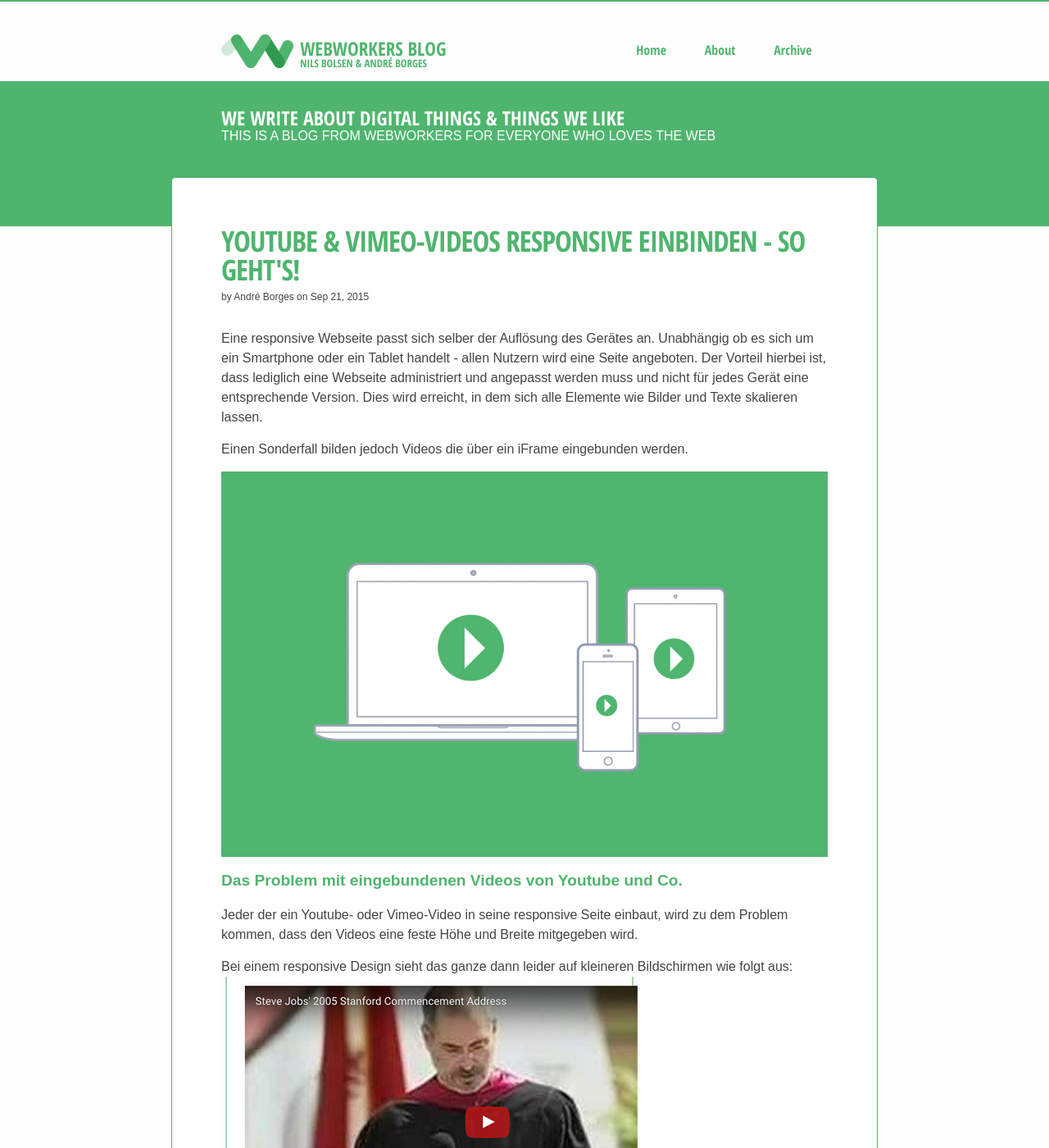
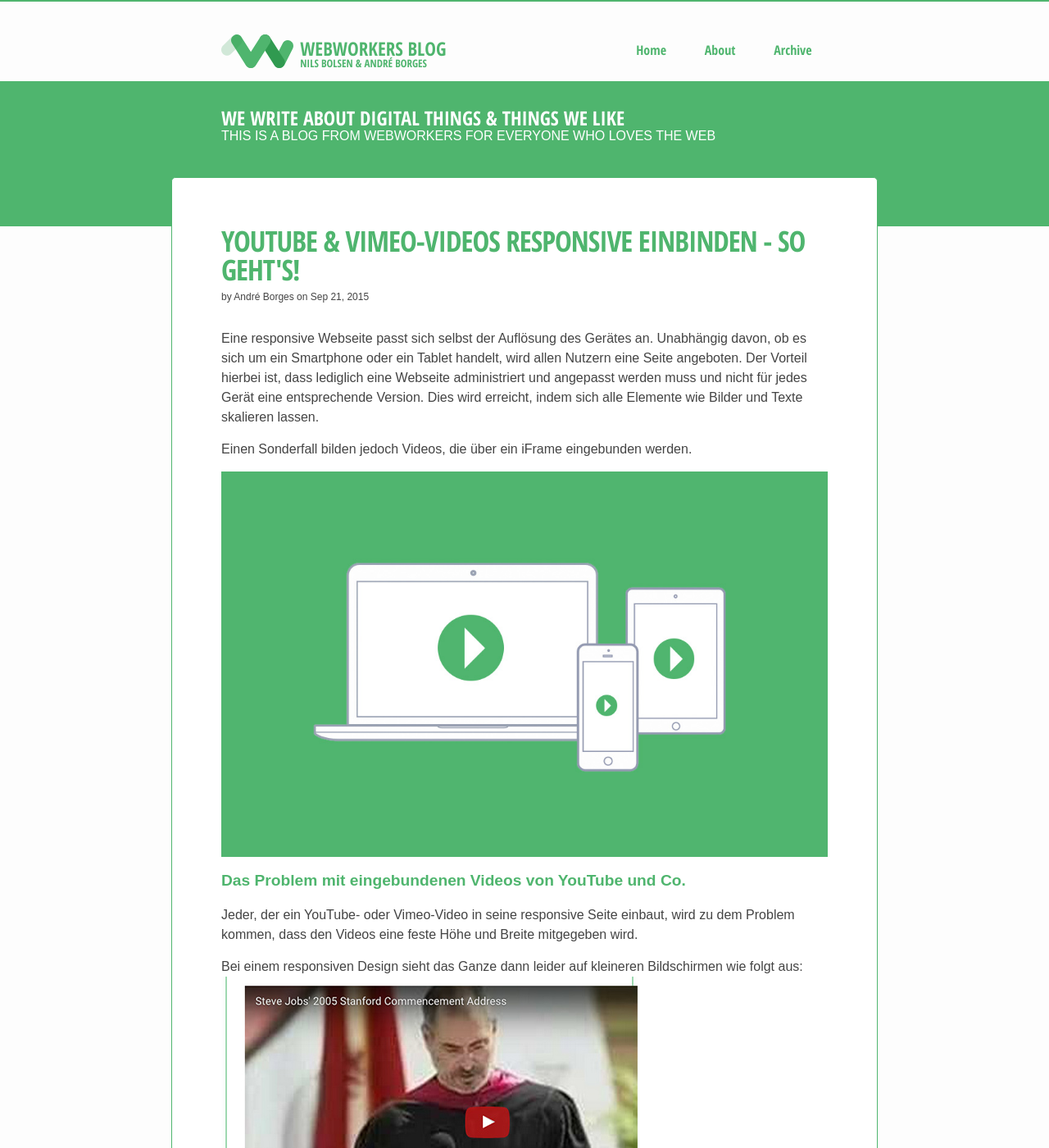
Before and after one commit to webwb/webwb.github.io, a Jekyll site: the page built from _posts/2015-09-21-responsiv-design-embedded-videos.md, in a window 1280 px wide and 1400 px high. Shown: the whole window at 82% size. Built offline with Jekyll 4.4.1, drawn with Linux system fonts in a browser that asks for light colours; comment, search, counter and statistics services are not loaded; some of the changed text lies outside the part shown.

Commit message:
Updated 2015-09-21-responsiv-design-embedded-videos.md

```diff
--- a/_posts/2015-09-21-responsiv-design-embedded-videos.md
+++ b/_posts/2015-09-21-responsiv-design-embedded-videos.md
@@ -9,26 +9,27 @@
 ---
 
 
-Eine responsive Webseite passt sich selber der Auflösung des Gerätes an. Unabhängig ob es sich um ein Smartphone oder ein Tablet handelt - allen Nutzern wird eine Seite angeboten. Der Vorteil hierbei ist, dass lediglich eine Webseite administriert und angepasst werden muss und nicht für jedes Gerät eine entsprechende Version. Dies wird erreicht, in dem sich alle Elemente wie Bilder und Texte skalieren lassen.
 
-Einen Sonderfall bilden jedoch Videos die über ein iFrame eingebunden werden.
+Eine responsive Webseite passt sich selbst der Auflösung des Gerätes an. Unabhängig davon, ob es sich um ein Smartphone oder ein Tablet handelt, wird allen Nutzern eine Seite angeboten. Der Vorteil hierbei ist, dass lediglich eine Webseite administriert und angepasst werden muss und nicht für jedes Gerät eine entsprechende Version. Dies wird erreicht, indem sich alle Elemente wie Bilder und Texte skalieren lassen.
+
+Einen Sonderfall bilden jedoch Videos, die über ein iFrame eingebunden werden.
 
 ![Responsivevideos]({{site.baseurl}}/images/responsiveteaser.jpg)
 
 
-## Das Problem mit eingebundenen Videos von Youtube und Co.
-Jeder der ein Youtube- oder Vimeo-Video in seine responsive Seite einbaut, wird zu dem Problem kommen, dass den Videos eine feste Höhe und Breite mitgegeben wird.
+## Das Problem mit eingebundenen Videos von YouTube und Co.
+Jeder, der ein YouTube- oder Vimeo-Video in seine responsive Seite einbaut, wird zu dem Problem kommen, dass den Videos eine feste Höhe und Breite mitgegeben wird.
 
-Bei einem responsive Design sieht das ganze dann leider auf kleineren Bildschirmen wie folgt aus:
+Bei einem responsiven Design sieht das Ganze dann leider auf kleineren Bildschirmen wie folgt aus:
 ![Embedded Video nicht responsive]({{site.baseurl}}/images/videononresponsiv.jpg)
 
 ## Die "umständliche" CSS Lösung
-Im Beitrag ["Creating Intrinsic Ratios for Video"](http://alistapart.com/article/creating-intrinsic-ratios-for-video) von Thierry Koblentz wird ausführlich erläutert wie mithilfe von prozentualem padding ein responsives Verhalten von eingebundenen externen Videos geschaffen wird.
+Im Beitrag ["Creating Intrinsic Ratios for Video"](http://alistapart.com/article/creating-intrinsic-ratios-for-video) von Thierry Koblentz wird ausführlich erläutert, wie mithilfe von prozentualem Padding ein responsives Verhalten von eingebundenen, externen Videos geschaffen wird.
 
 ## Die "schnelle" Javascript Lösung
-Die von Thierry Koblentz beschriebene Lösung wird mit [Fitvid](http://fitvidsjs.com/) als eine schnelle Jquery Plugin Lösung angeboten.
+Die von Thierry Koblentz beschriebene Lösung wird mit [Fitvid](http://fitvidsjs.com/) als eine schnelle jQuery Plug-In Lösung angeboten.
 
-Die Lösung unterstützt sowohl Youtube, als auch Vimeo Videos und noch einige weitere Plattformen. Für nicht unterstützte Plattformen wird ein customSelector angeboten, wodurch man weitere Videohoster hinzufügen kann.
+Die Lösung unterstützt sowohl YouTube, als auch Vimeo Videos und noch einige weitere Plattformen. Für nicht unterstützte Plattformen wird ein Custom Selector angeboten, wodurch man weitere Video Hoster hinzufügen kann.
 
 ### Wie wird diese eingebunden...
 
```
Also changed, not shown: other parts of _posts/2015-09-21-responsiv-design-embedded-videos.md (+1 -1 lines).
